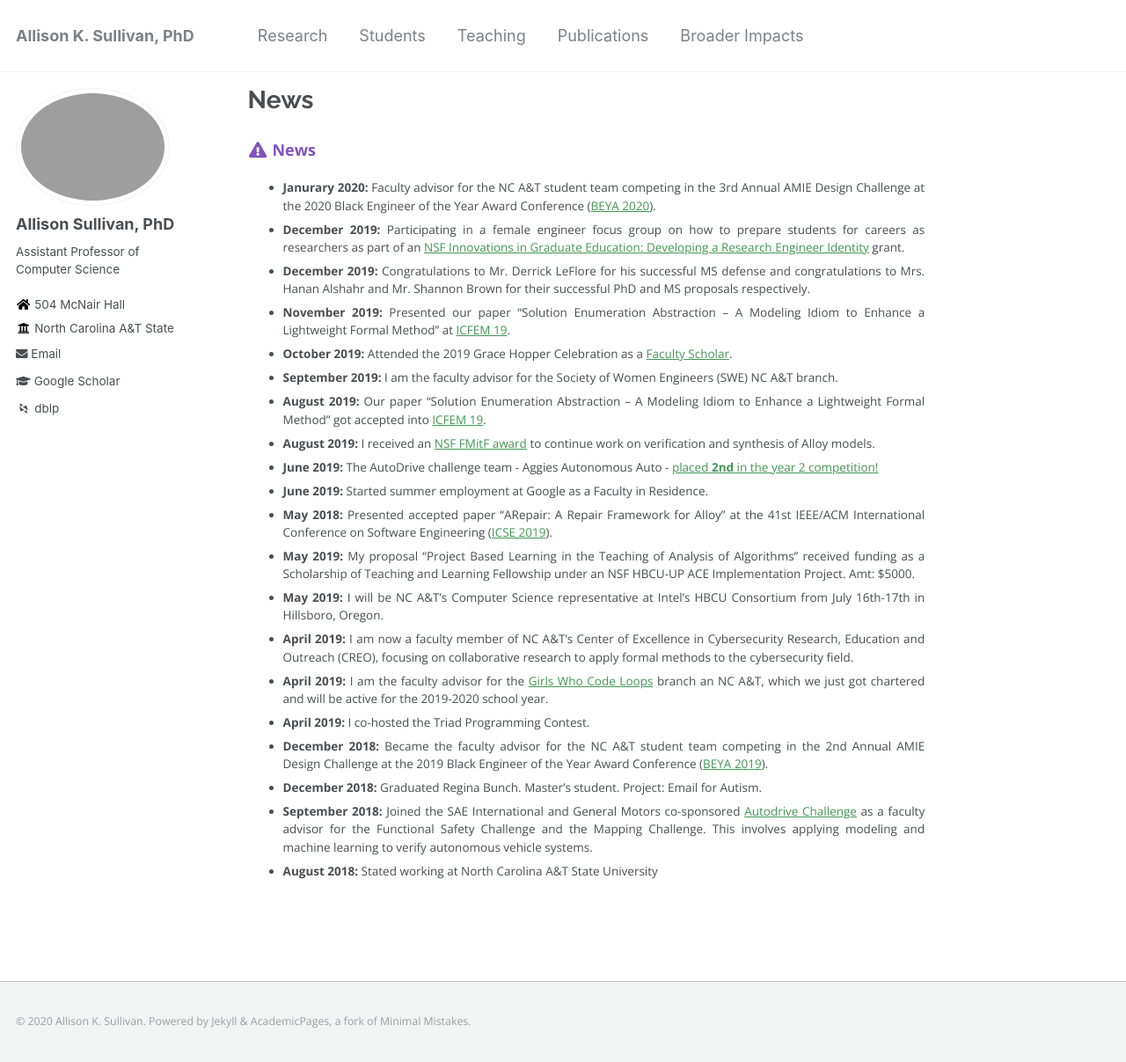
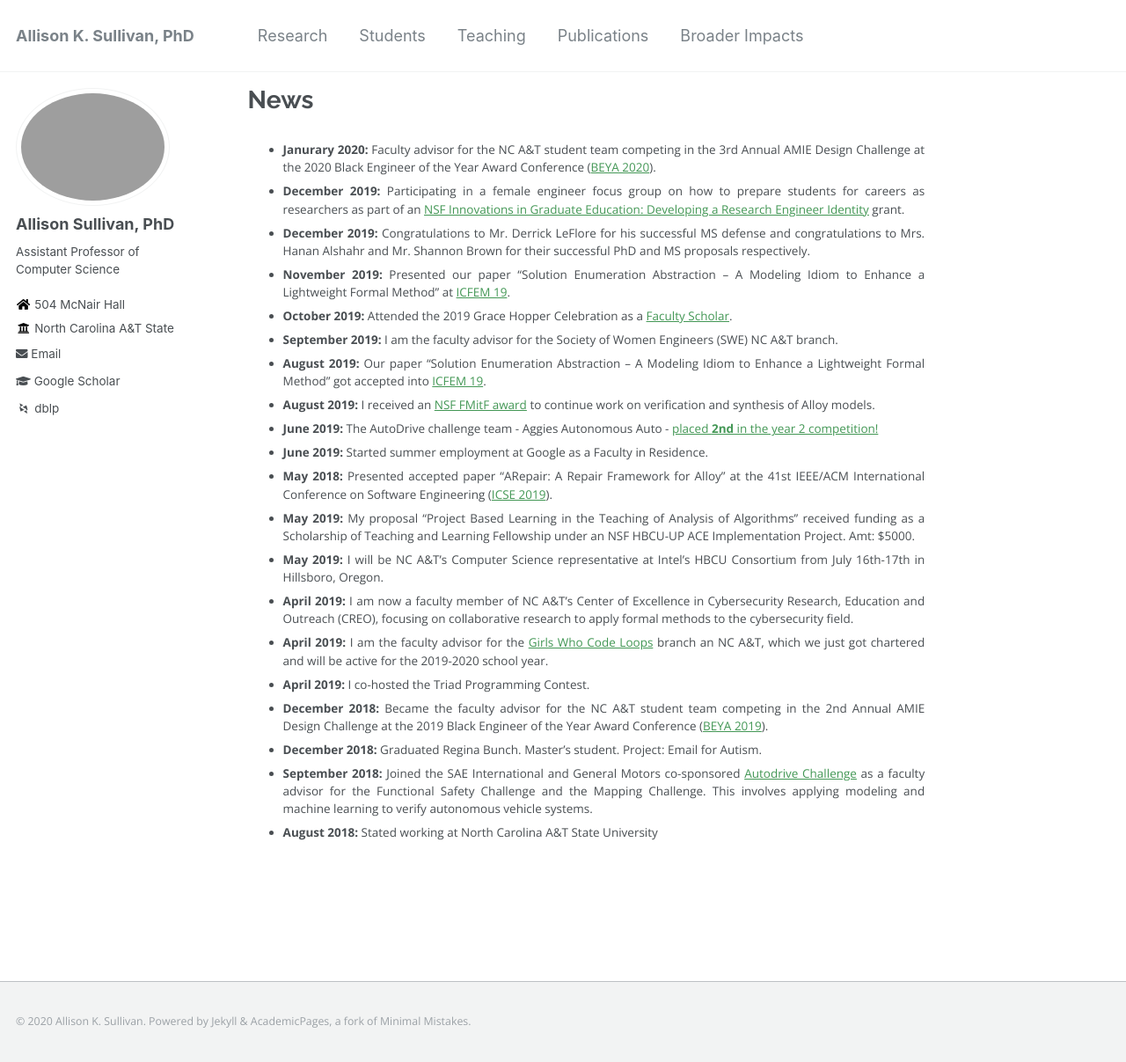
Before and after one commit to Allisonius/allisonius.github.io, a Jekyll site: the page built from _pages/news.md, in a window 1280 px wide and 1207 px high. Shown: the whole window at 88% size. Built offline with Jekyll 4.4.1, drawn with Linux system fonts in a browser that asks for light colours; some web fonts are replaced.

Commit message:
Update news.md

```diff
--- a/_pages/news.md
+++ b/_pages/news.md
@@ -4,7 +4,6 @@ permalink: /news/
 author_profile: true
 ---
 
-### <i class="fa fa-fw fa-exclamation-triangle" aria-hidden="true"></i> News
 * **Janurary 2020:** Faculty advisor for the NC A&T student team competing in the 3rd Annual AMIE Design Challenge at the 2020 Black Engineer of the Year Award Conference ([BEYA 2020](https://s4.goeshow.com/ccgroup/beyastem/2020/index.cfm)).
  * **December 2019:** Participating in a female engineer focus group on how to prepare students for careers as researchers as part of an  [NSF Innovations in Graduate Education: Developing a Research Engineer Identity](https://www.nsf.gov/awardsearch/showAward?AWD_ID=1856346&HistoricalAwards=false) grant.
  * **December 2019:** Congratulations to Mr. Derrick LeFlore for his successful MS defense and congratulations to Mrs. Hanan Alshahr and Mr. Shannon Brown for their successful PhD and MS proposals respectively.
```
